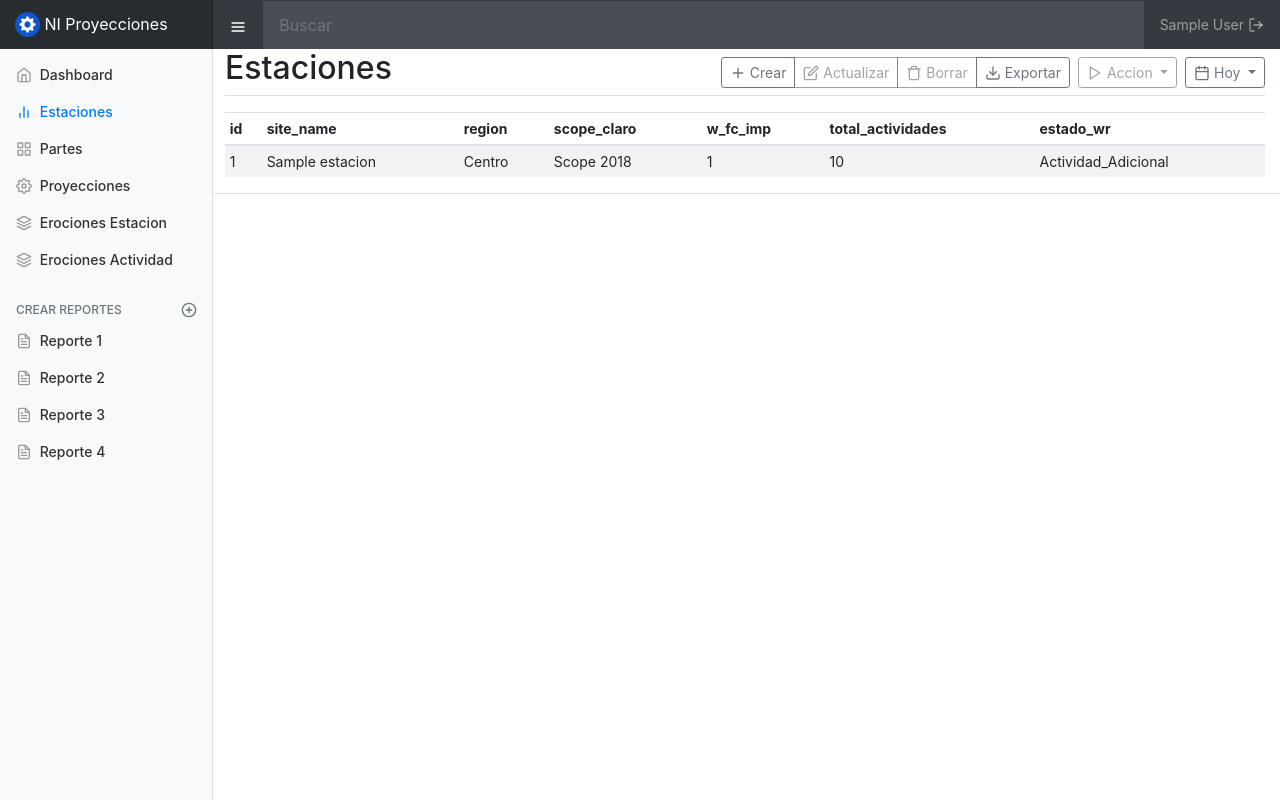
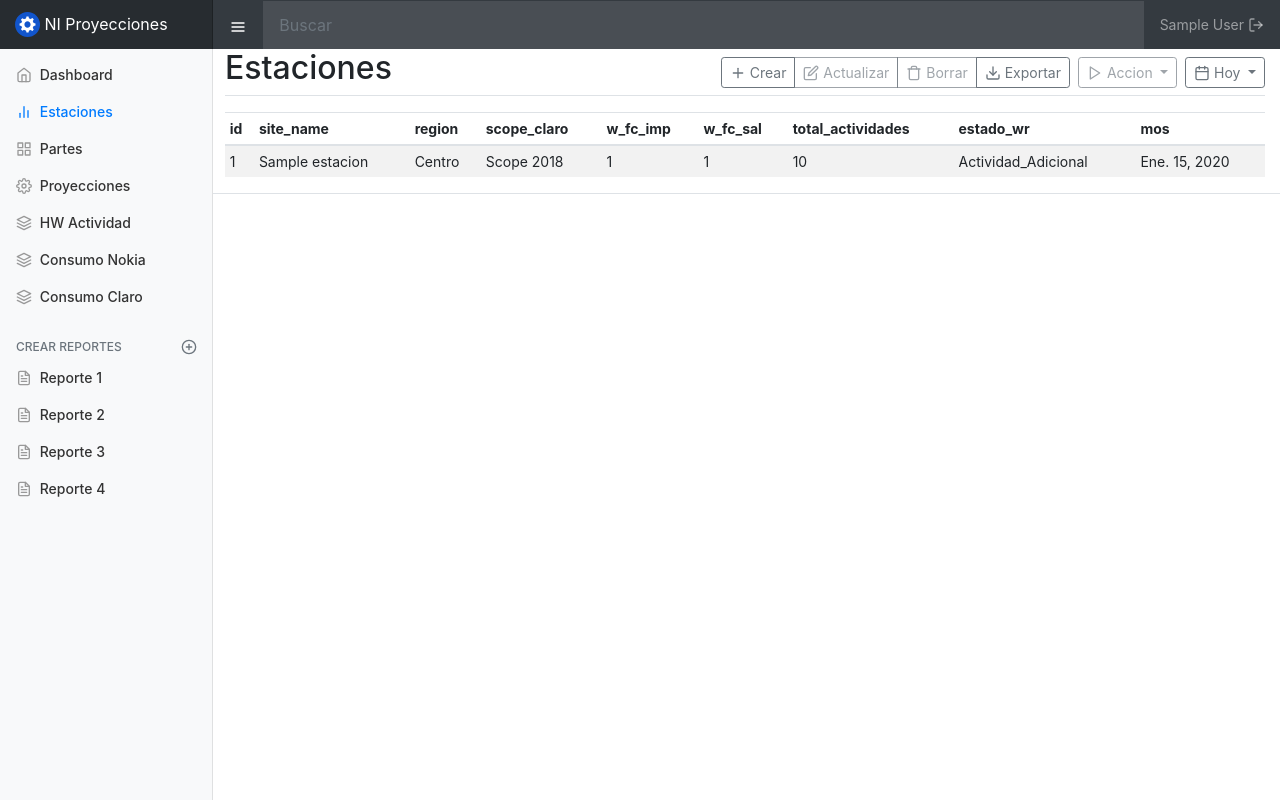
Before and after one commit to NOKIA-NI/niproyecciones, a Django app: page /estaciones/list/estacion/ in a window 1280 px wide. Run offline with Django 3.2, Linux system fonts and the light colour scheme; a user stored in the database is signed in; tables that the repository leaves empty hold one stand-in row (values such as "Sample post"); some libraries are stand-ins or nearby versions.

Commit message:
feature_estaciones en progreso

```diff
--- a/dashboard/templates/dashboard/includes/partials/sidebar.html
+++ b/dashboard/templates/dashboard/includes/partials/sidebar.html
@@ -28,13 +28,19 @@
               <li class="nav-item">
                 <a class="nav-link" href="#">
                   <span data-feather="layers"></span>
-                  Erociones Estacion
+                  HW Actividad
                 </a>
               </li>
               <li class="nav-item">
                 <a class="nav-link" href="#">
                   <span data-feather="layers"></span>
-                  Erociones Actividad
+                  Consumo Nokia
+                </a>
+              </li>
+              <li class="nav-item">
+                <a class="nav-link" href="#">
+                  <span data-feather="layers"></span>
+                  Consumo Claro
                 </a>
               </li>
             </ul>
--- a/estaciones/admin.py
+++ b/estaciones/admin.py
@@ -17,8 +17,10 @@ class EstacionAdmin(ImportExportModelAdmin):
     'region',
     'scope_claro',
     'w_fc_imp',
+    'w_fc_sal',
     'total_actividades',
     'estado_wr',
+    'mos',
     'estado',
     'subestado',
     'creado',
--- a/estaciones/models.py
+++ b/estaciones/models.py
@@ -2,14 +2,20 @@ from django.db import models
 
 from django.urls import reverse
 from . import choices
+from django.utils import timezone
+
+TODAY = timezone.now()
+WEEK = TODAY.isocalendar()[1]
 
 class Estacion(models.Model):
     site_name = models.CharField(max_length=255, unique=True)
     region = models.CharField(max_length=255, choices=choices.REGION_CHOICES)
     scope_claro = models.CharField(max_length=255, choices=choices.SCOPE_CHOICES, blank=True, null=True)
     w_fc_imp = models.PositiveIntegerField(blank=True, null=True)
+    w_fc_sal = models.PositiveIntegerField(blank=True, null=True)
     total_actividades = models.PositiveIntegerField(blank=True, null=True)
     estado_wr = models.CharField(max_length=255, choices=choices.ESTADO_WR_CHOICES, blank=True, null=True)
+    mos = models.DateField(blank=True, null=True)
 
     estado = models.BooleanField(default=True, editable=False)
     subestado = models.BooleanField(default=False, editable=False)
@@ -18,11 +24,18 @@ class Estacion(models.Model):
 
     class Meta:
         ordering = ('creado',)
-        verbose_name = "estacion"
-        verbose_name_plural = "estaciones"
+        verbose_name = 'estacion'
+        verbose_name_plural = 'estaciones'
 
     def __str__(self):
         return self.site_name
 
     def get_absolute_url(self):
         return reverse('estaciones:detail_estacion', kwargs={'pk': self.pk})
+
+    def save(self, *args, **kwargs):
+        if self.w_fc_imp is not None:
+            self.w_fc_sal = self.w_fc_imp - 3
+            if self.w_fc_sal < WEEK:
+                self.w_fc_sal = WEEK
+        super(Estacion, self).save(*args, **kwargs)
--- a/estaciones/resources.py
+++ b/estaciones/resources.py
@@ -13,8 +13,10 @@ class EstacionResource(resources.ModelResource):
         'region',
         'scope_claro',
         'w_fc_imp',
+        'w_fc_sal',
         'total_actividades',
         'estado_wr',
+        'mos',
         # 'estado',
         'subestado',
         # 'creado',
--- a/estaciones/templates/estacion/includes/partials/body_estacion.html
+++ b/estaciones/templates/estacion/includes/partials/body_estacion.html
@@ -4,6 +4,8 @@
   <td>{{ object.region }}</td>
   <td>{{ object.scope_claro }}</td>
   <td>{{ object.w_fc_imp }}</td>
+  <td>{{ object.w_fc_sal }}</td>
   <td>{{ object.total_actividades }}</td>
   <td>{{ object.estado_wr }}</td>
+  <td>{{ object.mos }}</td>
 </tr>
--- a/estaciones/templates/estacion/includes/partials/head_estacion.html
+++ b/estaciones/templates/estacion/includes/partials/head_estacion.html
@@ -4,6 +4,8 @@
   <th>region</th>
   <th>scope_claro</th>
   <th>w_fc_imp</th>
+  <th>w_fc_sal</th>
   <th>total_actividades</th>
   <th>estado_wr</th>
+  <th>mos</th>
 </tr>
```
Also changed, not shown: estaciones/migrations/0003_auto_20180403_1725.py (added).
